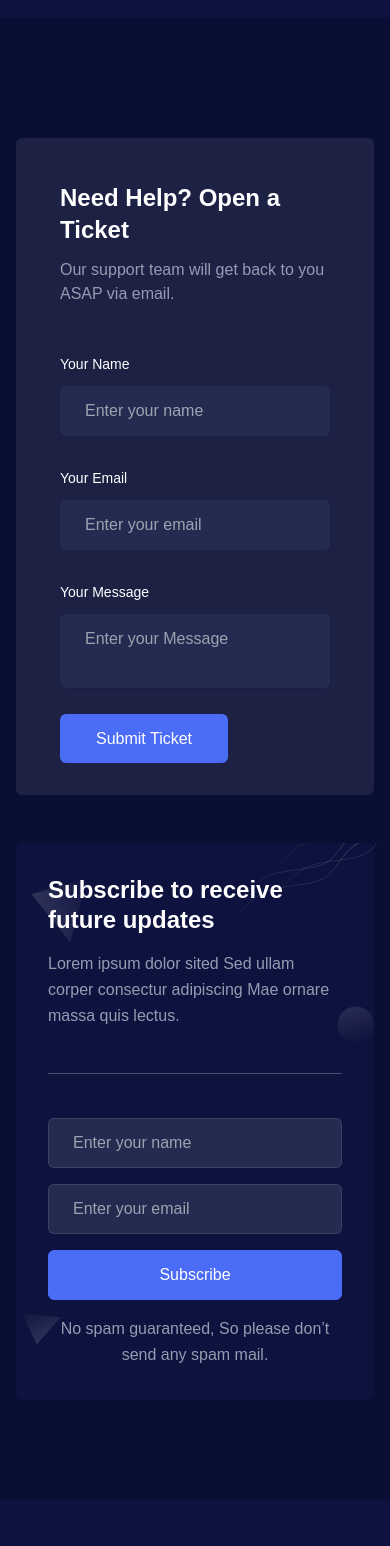
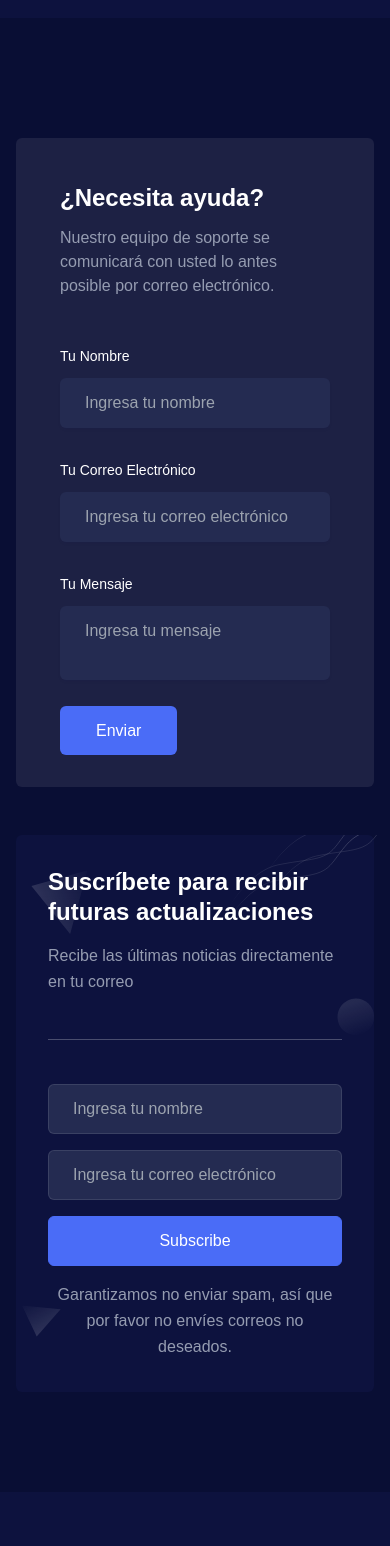
Before and after one commit to takashius/recharge, a React (Vite) app: page / in a window 390 px wide. Shown: the part 8553-10099 px from the top of the page. Built offline with nearby package versions, Linux system fonts and the light colour scheme.

Commit message:
"Updated header navigation, removed smooth scroll hook, and translated home page content"

```diff
--- a/src/components/layout/root.tsx
+++ b/src/components/layout/root.tsx
@@ -1,4 +1,4 @@
-import { useStickyHeader, useSmoothScroll } from '../../hooks'
+import { useStickyHeader } from '../../hooks'
 import { Outlet } from "react-router-dom"
 import Header from './header'
 import Footer from './footer'
@@ -7,7 +7,6 @@ import '../../main.css'
 
 export default function Root() {
   useStickyHeader();
-  useSmoothScroll();
 
   return (
     <>
--- a/src/components/pages/home.tsx
+++ b/src/components/pages/home.tsx
@@ -699,40 +699,45 @@ export default function Home() {
                 className="bg-primary/5 bg-opacity-[3%] dark:bg-dark rounded-md p-11 mb-12 lg:mb-5 sm:p-[55px] lg:p-11 xl:p-[55px] wow fadeInUp"
                 data-wow-delay=".15s
               ">
-                <h2 className="font-bold text-black dark:text-white text-2xl sm:text-3xl lg:text-2xl xl:text-3xl mb-3">Need
-                  Help? Open a Ticket</h2>
-                <p className="text-bodyColor text-base font-medium mb-12">Our support team will get back to you ASAP via email.
+                <h2 className="font-bold text-black dark:text-white text-2xl sm:text-3xl lg:text-2xl xl:text-3xl mb-3">
+                  {t('home.contact.title')}
+                </h2>
+                <p className="text-bodyColor text-base font-medium mb-12">
+                  {t('home.contact.subTitle')}
                 </p>
                 <form>
                   <div className="flex flex-wrap mx-[-16px]">
                     <div className="w-full md:w-1/2 px-4">
                       <div className="mb-8">
-                        <label htmlFor="name" className="block text-sm font-medium text-dark dark:text-white mb-3"> Your Name
+                        <label htmlFor="name" className="block text-sm font-medium text-dark dark:text-white mb-3">
+                          {t('home.contact.form.name')}
                         </label>
-                        <input type="text" placeholder="Enter your name"
+                        <input type="text" placeholder={t('home.contact.form.namePlaceholder')}
                           className="w-full border border-transparent dark:bg-[#242B51] rounded-md shadow-one dark:shadow-signUp py-3 px-6 text-bodyColor text-base placeholder-body-color outline-none focus-visible:shadow-none focus:border-primary" />
                       </div>
                     </div>
                     <div className="w-full md:w-1/2 px-4">
                       <div className="mb-8">
-                        <label htmlFor="email" className="block text-sm font-medium text-dark dark:text-white mb-3"> Your Email
+                        <label htmlFor="email" className="block text-sm font-medium text-dark dark:text-white mb-3">
+                          {t('home.contact.form.email')}
                         </label>
-                        <input type="email" placeholder="Enter your email"
+                        <input type="email" placeholder={t('home.contact.form.emailPlaceholder')}
                           className="w-full border border-transparent dark:bg-[#242B51] rounded-md shadow-one dark:shadow-signUp py-3 px-6 text-bodyColor text-base placeholder-body-color outline-none focus-visible:shadow-none focus:border-primary" />
                       </div>
                     </div>
                     <div className="w-full px-4">
                       <div className="mb-8">
-                        <label htmlFor="message" className="block text-sm font-medium text-dark dark:text-white mb-3"> Your Message
+                        <label htmlFor="message" className="block text-sm font-medium text-dark dark:text-white mb-3">
+                          {t('home.contact.form.message')}
                         </label>
-                        <textarea name="message" placeholder="Enter your Message"
+                        <textarea name="message" placeholder={t('home.contact.form.messagePlaceholder')}
                           className="w-full border border-transparent dark:bg-[#242B51] rounded-md shadow-one dark:shadow-signUp py-3 px-6 text-bodyColor text-base placeholder-body-color outline-none focus-visible:shadow-none focus:border-primary resize-none"></textarea>
                       </div>
                     </div>
                     <div className="w-full px-4">
                       <a href="#"
                         className="text-base font-medium text-white bg-primary py-4 px-9 hover:bg-opacity-80 hover:shadow-signUp rounded-md transition duration-300 ease-in-out">
-                        Submit Ticket
+                        {t('home.contact.form.submit')}
                       </a>
                     </div>
                   </div>
@@ -744,21 +749,23 @@ export default function Home() {
                 className="relative z-10 rounded-md bg-primary/5 bg-opacity-[3%] dark:bg-opacity-10 p-8 sm:p-11 lg:p-8 xl:p-11 mb-5 wow fadeInUp"
                 data-wow-delay=".2s
               ">
-                <h3 className="text-black dark:text-white font-bold text-2xl leading-tight mb-4">Subscribe to receive future
-                  updates</h3>
+                <h3 className="text-black dark:text-white font-bold text-2xl leading-tight mb-4">
+                  {t('home.subscribe.title')}
+                </h3>
                 <p
                   className="font-medium text-base text-bodyColor leading-relaxed pb-11 mb-11 border-b border-body-color border-opacity-25 dark:border-white dark:border-opacity-25">
-                  Lorem ipsum dolor sited Sed ullam corper consectur adipiscing Mae ornare massa quis lectus.
+                  {t('home.subscribe.subTitle')}
                 </p>
                 <form>
-                  <input type="text" name="name" placeholder="Enter your name"
+                  <input type="text" name="name" placeholder={t('home.contact.form.namePlaceholder')}
                     className="w-full border border-body-color border-opacity-10 dark:border-white dark:border-opacity-10 dark:bg-[#242B51] rounded-md py-3 px-6 font-medium text-bodyColor text-base placeholder-body-color outline-none focus-visible:shadow-none focus:border-primary focus:border-opacity-100 mb-4" />
-                  <input type="email" name="email" placeholder="Enter your email"
+                  <input type="email" name="email" placeholder={t('home.contact.form.emailPlaceholder')}
                     className="w-full border border-body-color border-opacity-10 dark:border-white dark:border-opacity-10 dark:bg-[#242B51] rounded-md py-3 px-6 font-medium text-bodyColor text-base placeholder-body-color outline-none focus-visible:shadow-none focus:border-primary focus:border-opacity-100 mb-4" />
                   <input type="submit" value="Subscribe"
                     className="w-full border border-primary bg-primary rounded-md py-3 px-6 font-medium text-white text-base text-center outline-none cursor-pointer focus-visible:shadow-none hover:shadow-signUp hover:bg-opacity-80 transition duration-80 ease-in-out mb-4" />
-                  <p className="text-base text-bodyColor text-center font-medium leading-relaxed">No spam guaranteed, So please
-                    don’t send any spam mail.</p>
+                  <p className="text-base text-bodyColor text-center font-medium leading-relaxed">
+                    {t('home.subscribe.note')}
+                  </p>
                 </form>
                 <div className="absolute top-0 left-0 z-[-1]">
                   <svg width="370" height="596" viewBox="0 0 370 596" fill="none" xmlns="http://www.w3.org/2000/svg">
--- a/src/locales/en.json
+++ b/src/locales/en.json
@@ -2,9 +2,16 @@
   "translation": {
     "header": {
       "home": "Home",
-      "about": "About",
-      "pricing": "Pricing",
-      "support": "Support"
+      "schedules": "Schedules",
+      "news": "News",
+      "tours": "Tours",
+      "institutional": "Institutional",
+      "history": "History",
+      "philosophy": "Philosophy",
+      "authorities": "Authorities",
+      "infrastructure": "Infrastructure",
+      "gallery": "Image gallery",
+      "videos": "Videos"
     },
     "home": {
       "cta": {
@@ -35,6 +42,25 @@
       "news": {
         "title": "Latest News",
         "subTitle": "Stay Informed with the Latest Updates"
+      },
+      "contact":{
+        "title": "Need help?",
+        "subTitle": "Our support team will get back to you ASAP via email.",
+        "form": {
+          "name": "Your Name",
+          "email": "Your Email",
+          "message": "Your Message",
+          "namePlaceholder":"Enter your name",
+          "emailPlaceholder":"Enter your email",
+          "messagePlaceholder":"Enter your message",
+          "submit": "Submit"
+        }
+      },
+      "subscribe": {
+        "title": "Subscribe to receive future updates",
+        "subTitle":"Receive the latest news directly to your email",
+        "note": "No spam guaranteed, So please don’t send any spam mail.",
+        "submit": "Subscribe"
       }
     },
     "signIn": {
--- a/src/locales/es.json
+++ b/src/locales/es.json
@@ -2,9 +2,16 @@
   "translation": {
     "header": {
       "home": "Inicio",
-      "about": "Nosotros",
-      "pricing": "Precios",
-      "support": "Soporte"
+      "schedules": "Horarios",
+      "news": "Noticias",
+      "tours": "Recorridos",
+      "institutional": "Institucional",
+      "history": "Historia",
+      "philosophy": "Filosofía",
+      "authorities": "Autoridades",
+      "infrastructure": "Infraestructura",
+      "gallery": "Galería de Imágenes",
+      "videos": "Videos"
     },
     "home": {
       "cta": {
@@ -35,6 +42,25 @@
       "news": {
         "title": "Últimas noticias",
         "subTitle": "Mantente Informado con las Últimas Actualizaciones"
+      },
+      "contact":{
+        "title": "¿Necesita ayuda?",
+        "subTitle": "Nuestro equipo de soporte se comunicará con usted lo antes posible por correo electrónico.",
+        "form": {
+          "name": "Tu Nombre",
+          "email": "Tu Correo Electrónico",
+          "message": "Tu Mensaje",
+          "namePlaceholder":"Ingresa tu nombre",
+          "emailPlaceholder":"Ingresa tu correo electrónico",
+          "messagePlaceholder":"Ingresa tu mensaje",
+          "submit": "Enviar"
+        }
+      },
+      "subscribe": {
+        "title": "Suscríbete para recibir futuras actualizaciones",
+        "subTitle":"Recibe las últimas noticias directamente en tu correo",
+        "note": "Garantizamos no enviar spam, así que por favor no envíes correos no deseados.",
+        "submit": "Suscribirse"
       }
     },
     "signIn": {
--- a/src/routes.tsx
+++ b/src/routes.tsx
@@ -22,7 +22,7 @@ export const routes = [
     children: [
       { path: "/", element: <Home /> },
       { path: "/about", element: <About /> },
-      { path: "/blogGrid", element: <BlogGrid /> },
+      { path: "/news", element: <BlogGrid /> },
       { path: "/blogDetail", element: <BlogDetail /> },
       { path: "/blogSidebar", element: <BlogSidebar /> },
       { path: "/contact", element: <Contact /> },
```
Also changed, not shown: src/components/layout/header.tsx (+23 -30 lines).
